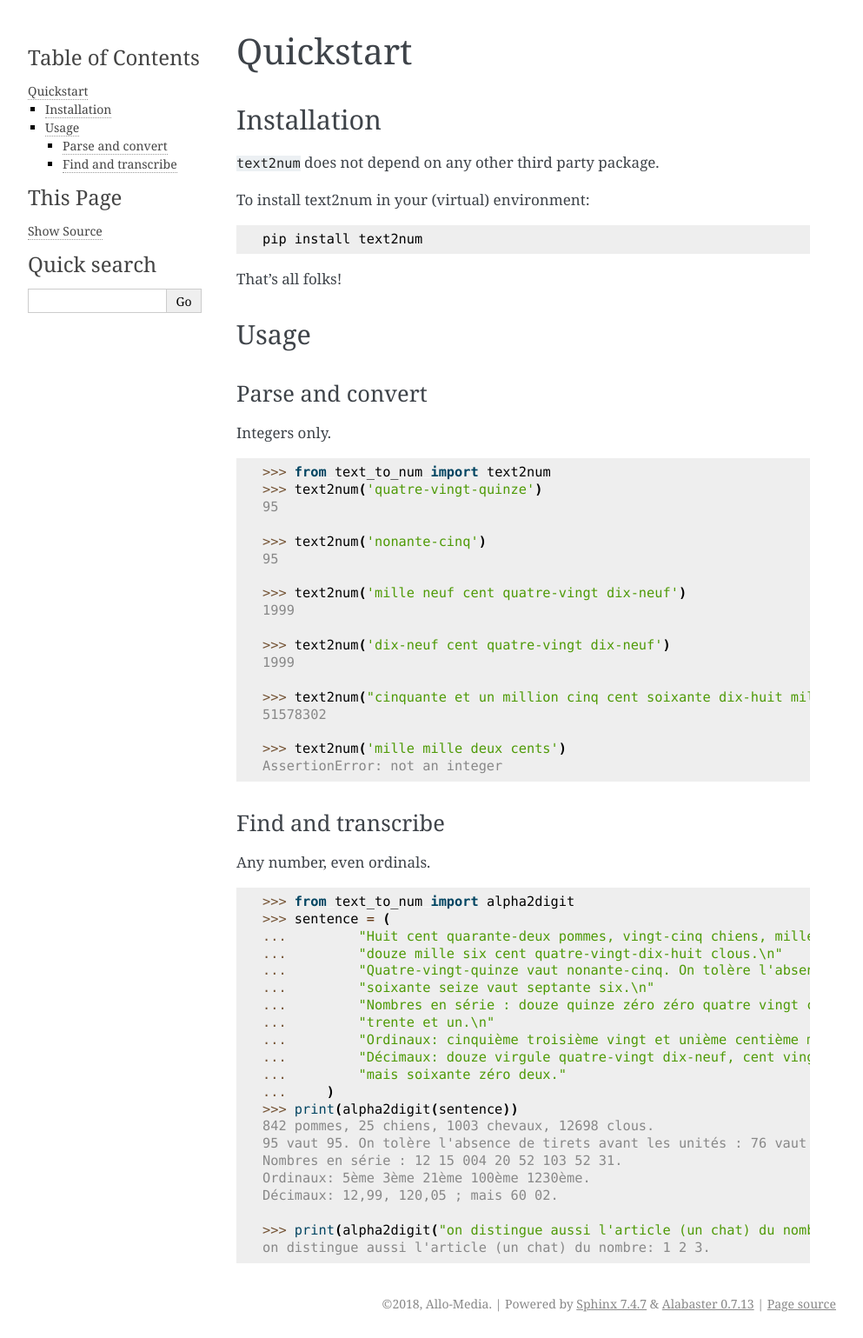
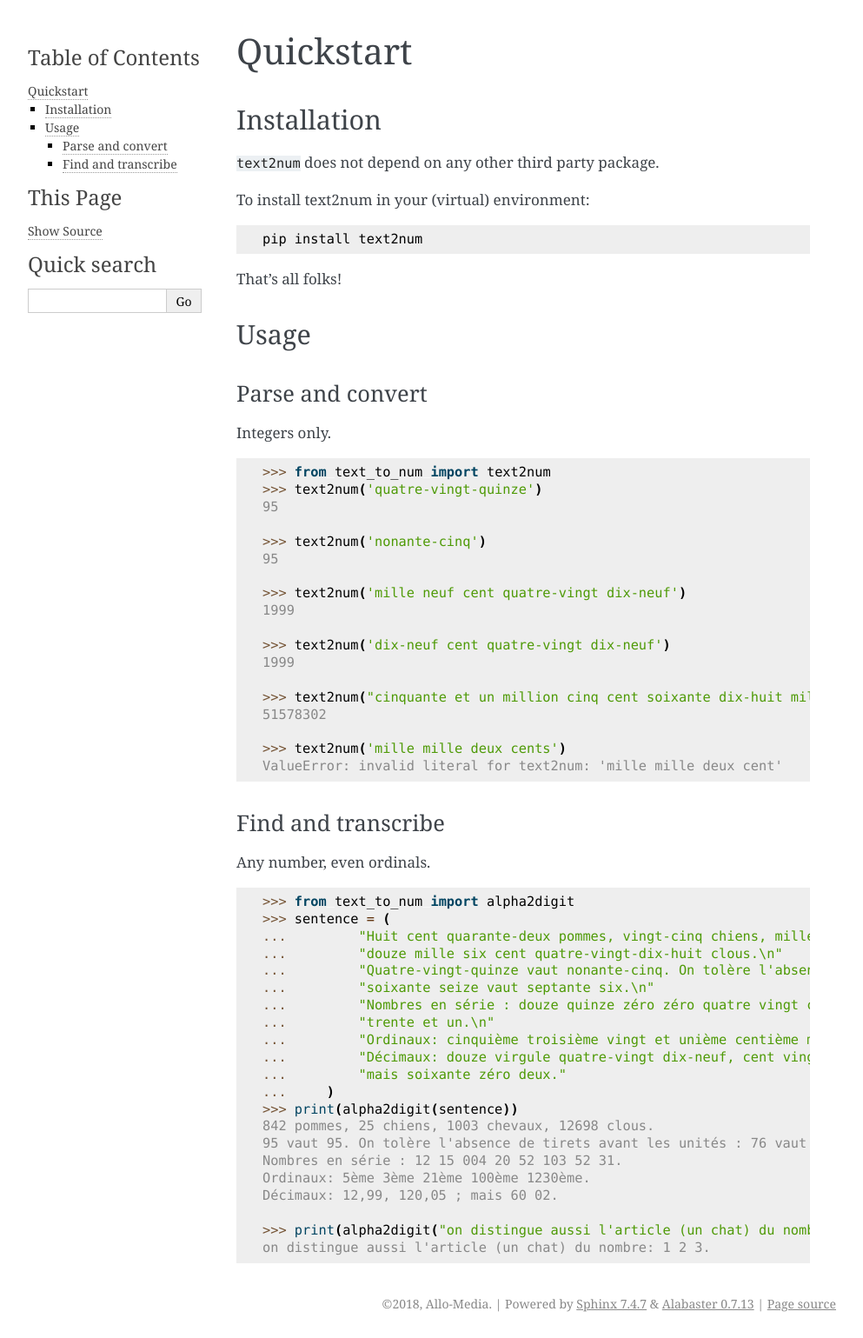
Before and after one commit to allo-media/text2num, a Sphinx documentation site: the page built from doc/quickstart.rst, in a window 1280 px wide. Shown: the whole page at 87% size, without its empty margins (148-1141 px from the left). Built offline with Sphinx 7.4.7, drawn with Linux system fonts in a browser that asks for light colours.

Commit message:
Updated documentation.

```diff
--- a/README.rst
+++ b/README.rst
@@ -55,7 +55,7 @@
     51578302
 
     >>> text2num('mille mille deux cents')
-    AssertionError: not an integer
+    ValueError: invalid literal for text2num: 'mille mille deux cent'
 
 
 Find and transcribe
--- a/doc/quickstart.rst
+++ b/doc/quickstart.rst
@@ -39,7 +39,7 @@
     51578302
 
     >>> text2num('mille mille deux cents')
-    AssertionError: not an integer
+    ValueError: invalid literal for text2num: 'mille mille deux cent'
 
 
 Find and transcribe
```
